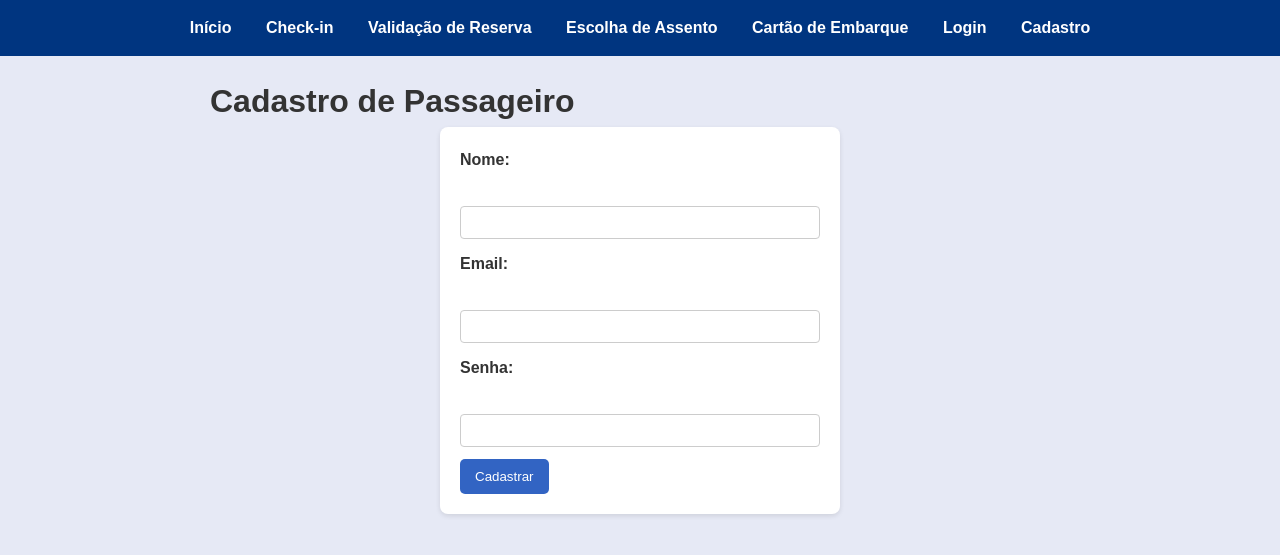
After one commit to MelissaADR/interaeroporto, a Flask app: page /cadastro in a window 1280 px wide. The commit adds this page. Shown: the top 555 px of the page. Run offline with Flask 3, Linux system fonts and the light colour scheme.

Commit message:
estrutura completa simples (falta melhorar layout)

```diff
--- a/app.py
+++ b/app.py
@@ -1,12 +1,16 @@
 from flask import Flask, render_template, request, session, redirect, url_for
 import qrcode
 import io
+import random
 
 app = Flask(__name__)
-app.secret_key = "chave-secreta"  # Necessário para usar sessão
+app.secret_key = "chave-secreta"
 
 # Lista de aeroportos fictícios
 AEROPORTOS = ["Rua D.Abataiguara - 663 - Dirthmouth"]
+
+# Banco de dados simulado de usuários
+usuarios = {}
 
 # Assentos ocupados na sessão
 def get_assentos_ocupados():
@@ -14,68 +18,132 @@ def get_assentos_ocupados():
         session["ocupados"] = []
     return session["ocupados"]
 
+# ===== ROTAS DE LOGIN/CADASTRO =====
+
+@app.route("/cadastro", methods=["GET", "POST"])
+def cadastro():
+    if request.method == "POST":
+        nome = request.form["nome"]
+        email = request.form["email"]
+        senha = request.form["senha"]
+        if email in usuarios:
+            return "Usuário já existe!"
+        usuarios[email] = {"nome": nome, "email": email, "senha": senha, "otp": None}
+        return redirect(url_for("login"))
+    return render_template("cadastro.html")
+
+@app.route("/login", methods=["GET", "POST"])
+def login():
+    if request.method == "POST":
+        email = request.form["email"]
+        senha = request.form["senha"]
+        usuario = usuarios.get(email)
+        if usuario and usuario["senha"] == senha:
+            otp = str(random.randint(100000, 999999))
+            usuario["otp"] = otp
+            session["email"] = email
+            print(f"OTP para {email}: {otp}")  # Para testes
+            return redirect(url_for("verificar_otp"))
+        return "Email ou senha incorretos"
+    return render_template("login.html")
+
+@app.route("/verificar-otp", methods=["GET", "POST"])
+def verificar_otp():
+    if "email" not in session:
+        return redirect(url_for("login"))
+    email = session["email"]
+    usuario = usuarios[email]
+
+    if request.method == "POST":
+        otp_digitado = request.form["otp"]
+        if otp_digitado == usuario["otp"]:
+            # Salva o nome do usuário logado na sessão
+            session["nome"] = usuario["nome"]
+            return redirect(url_for("perfil"))
+        else:
+            return "OTP incorreto!"
+    return """
+    <form method='post'>
+        <label>Digite o OTP enviado:</label><br>
+        <input type='text' name='otp'><br>
+        <button type='submit'>Verificar</button>
+    </form>
+    """
+
+@app.route("/perfil")
+def perfil():
+    if "email" not in session:
+        return redirect(url_for("login"))
+    email = session["email"]
+    usuario = usuarios[email]
+    return render_template("perfil.html", usuario=usuario)
+
+# ===== ROTAS DO SITE DE CHECK-IN =====
+
 @app.route("/")
 def index():
-    return render_template("index.html")
+    nome = session.get("nome", "")
+    return render_template("index.html", nome=nome)
 
 @app.route("/checkin")
 def checkin():
-    return render_template("checkin.html")
+    nome = session.get("nome", "")
+    return render_template("checkin.html", nome=nome)
 
 @app.route("/reserva", methods=["GET", "POST"])
 def reserva():
+    if "nome" not in session:
+        return redirect(url_for("login"))
+
     if request.method == "POST":
-        session["nome"] = request.form.get("nome")
         session["codigo"] = request.form.get("codigo")
         session["origem"] = request.form.get("origem")
 
     return render_template(
         "reserva.html",
-        nome=session.get("nome"),
+        nome=session.get("nome"),  # Nome do login
         codigo=session.get("codigo"),
         origem=session.get("origem"),
         aeroportos=AEROPORTOS
     )
 
+
 @app.route("/assentos", methods=["GET", "POST"])
 def assentos():
+    if "nome" not in session:
+        return redirect(url_for("login"))
     ocupados = get_assentos_ocupados()
-    return render_template("assentos.html", ocupados=ocupados)
+    return render_template("assentos.html", ocupados=ocupados, nome=session.get("nome"))
 
 @app.route("/cartao", methods=["GET", "POST"])
 def cartao():
+    if "nome" not in session:
+        return redirect(url_for("login"))
+
     if request.method == "POST":
         assento_escolhido = request.form.get("assento")
         ocupados = get_assentos_ocupados()
-
-        # Marca o assento como ocupado
         if assento_escolhido and assento_escolhido not in ocupados:
             ocupados.append(assento_escolhido)
             session["ocupados"] = ocupados
             session["assento"] = assento_escolhido
 
-    # Dados do passageiro
     nome = session.get("nome")
     codigo = session.get("codigo")
     assento = session.get("assento")
     origem = session.get("origem")
 
-
     if nome and codigo and assento and origem:
-        # Conteúdo do QR Code
         dados_qr = (
             f"Passageiro: {nome}\n"
             f"Reserva: {codigo}\n"
             f"Assento: {assento}\n"
             f"Origem: {origem}\n"
         )
-
-        # Gera QR Code em memória
         qr = qrcode.make(dados_qr)
         buf = io.BytesIO()
         qr.save(buf, format="PNG")
         buf.seek(0)
-
         qr_filename = "static/qrcode.png"
         with open(qr_filename, "wb") as f:
             f.write(buf.getbuffer())
@@ -91,5 +159,17 @@ def cartao():
     else:
         return redirect(url_for('reserva'))
 
+@app.route("/logout")
+def logout():
+    # Remove os dados do usuário da sessão
+    session.pop("email", None)
+    session.pop("nome", None)
+    # Opcional: limpar assentos e código se quiser
+    # session.pop("assento", None)
+    # session.pop("codigo", None)
+    return redirect(url_for("login"))
+
+
+# ===== RODAR APP =====
 if __name__ == "__main__":
     app.run(debug=True)
--- a/templates/base.html
+++ b/templates/base.html
@@ -14,6 +14,14 @@
             <a href="{{ url_for('reserva') }}">Validação de Reserva</a>
             <a href="{{ url_for('assentos') }}">Escolha de Assento</a>
             <a href="{{ url_for('cartao') }}">Cartão de Embarque</a>
+
+            {% if session.get('email') %}
+                <a href="{{ url_for('perfil') }}">Perfil</a>
+                <a href="{{ url_for('logout') }}">Logout</a>
+            {% else %}
+                <a href="{{ url_for('login') }}">Login</a>
+                <a href="{{ url_for('cadastro') }}">Cadastro</a>
+            {% endif %}
         </nav>
     </header>
 
--- /dev/null
+++ b/templates/cadastro.html
@@ -0,0 +1,18 @@
+{% extends "base.html" %}
+{% block title %}Cadastro{% endblock %}
+
+{% block content %}
+<h1>Cadastro de Passageiro</h1>
+<form action="{{ url_for('cadastro') }}" method="post">
+    <label>Nome:</label><br>
+    <input type="text" name="nome" required><br>
+
+    <label>Email:</label><br>
+    <input type="email" name="email" required><br>
+
+    <label>Senha:</label><br>
+    <input type="password" name="senha" required><br>
+
+    <button type="submit">Cadastrar</button>
+</form>
+{% endblock %}
--- a/templates/cartao.html
+++ b/templates/cartao.html
@@ -16,7 +16,7 @@
         <!-- Boarding Pass -->
         <div class="boarding-pass">
             <h3 class="titulo-cartao">Cartão de Embarque</h3>
-            <p><strong>Passageiro:</strong> {{ nome }}</p>
+            <p>Passageiro: {{ session.get('nome') }}</p>
             <p><strong>Código Reserva:</strong> {{ codigo }}</p>
             <p><strong>Origem:</strong> {{ origem }}</p>
             <p><strong>Assento:</strong> {{ assento }}</p>
```
Also changed, not shown: templates/checkin.html (+6 -1 lines), templates/login.html (added, +15 -0 lines), templates/perfil.html (added, +8 -0 lines), static/qrcode.png.
